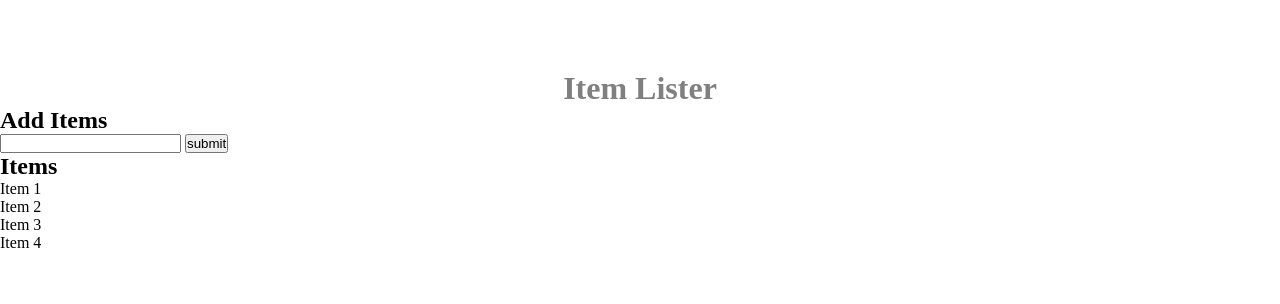
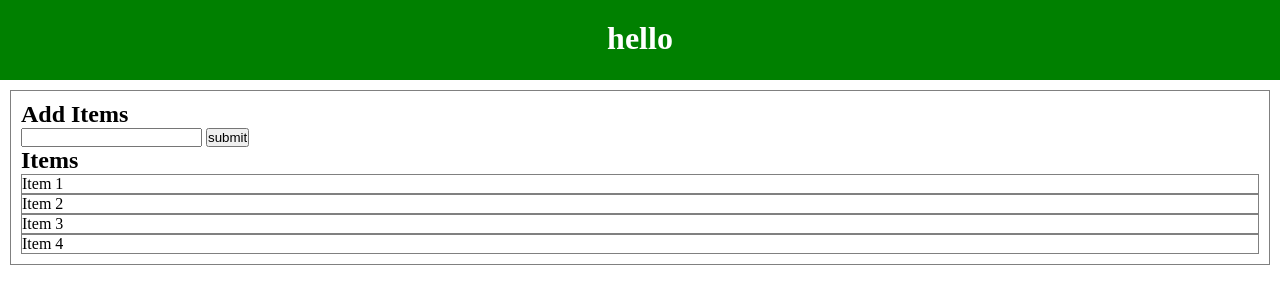
Before and after one commit to mehwishjbe/JavaScript-DOM-crash-course, a plain HTML site: page index.html in a window 1280 px wide. Drawn offline with Linux system fonts and the light colour scheme.

Commit message:
document query

```diff
--- a/index.html
+++ b/index.html
@@ -9,7 +9,7 @@
 <body>
 
     <header id="main-header" class="bg-success">
-        <div class="container">
+        <div class="container-">
             <h1 id="header-title">Item Lister</h1>
         </div>
     </header>
--- a/main.js
+++ b/main.js
@@ -0,0 +1,17 @@
+// Document Objects
+// console.dir(document);
+
+console.log(document.domain);
+console.log(document.URL);
+console.log(document.title);
+document.title = 'DOM'
+console.log(document.doctype);
+console.log(document.head);
+console.log(document.body);
+console.log(document.all);
+console.log(document.all[9]);
+document.all[9].textContent = 'hello';
+
+
+console.log(document.forms);
+console.log(document.links);
--- a/style.css
+++ b/style.css
@@ -4,15 +4,29 @@
     box-sizing: border-box;
 }
 
-.head{
-    width: 100%;
-    height: 200px;
-    background-color: rgb(211, 208, 208);
-    border-bottom: 2px solid black;
+body{
+    margin: auto;
 }
 
-h1{
+#main-header{
+    background-color: green;
+    height: 80px;
     text-align: center;
-    padding-top: 70px;
-    color: grey;
+    padding-top: 20px;
+    color: white;
 }
+
+.container{
+    border: 1px solid gray;
+    padding: 10px;
+    margin: 10px;
+}
+
+ul{
+    text-decoration: none;
+    list-style: none;
+}
+
+li{
+    border: 1px solid gray;
+}
```
